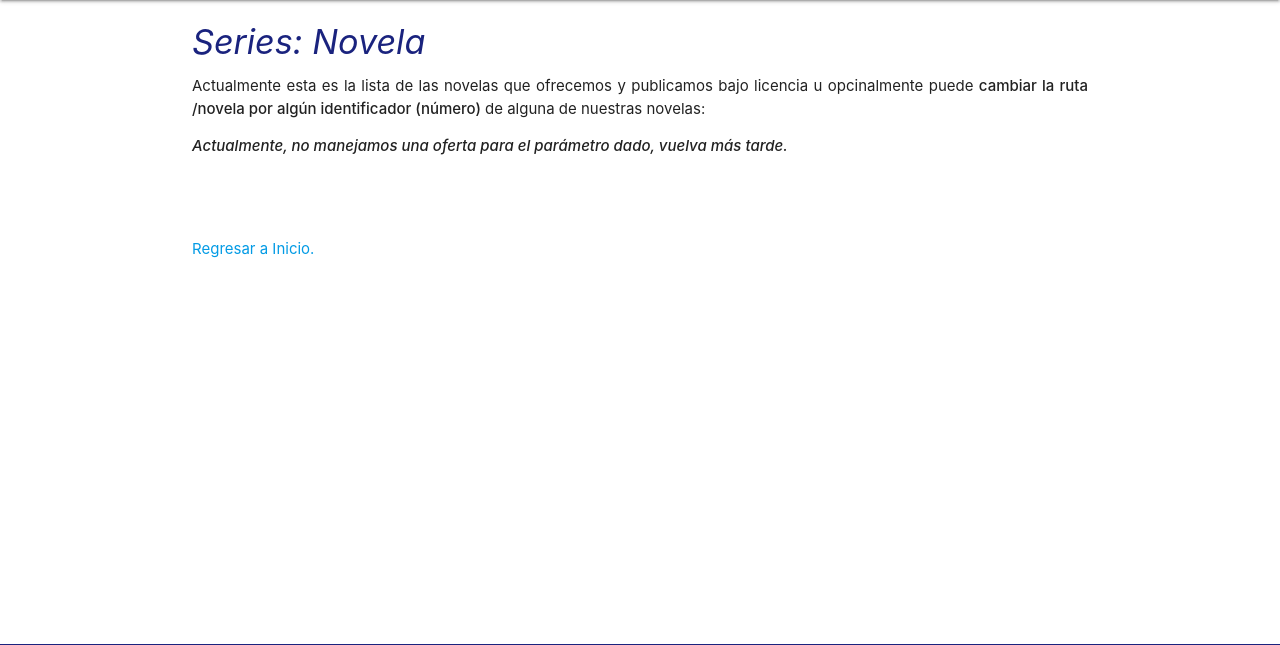
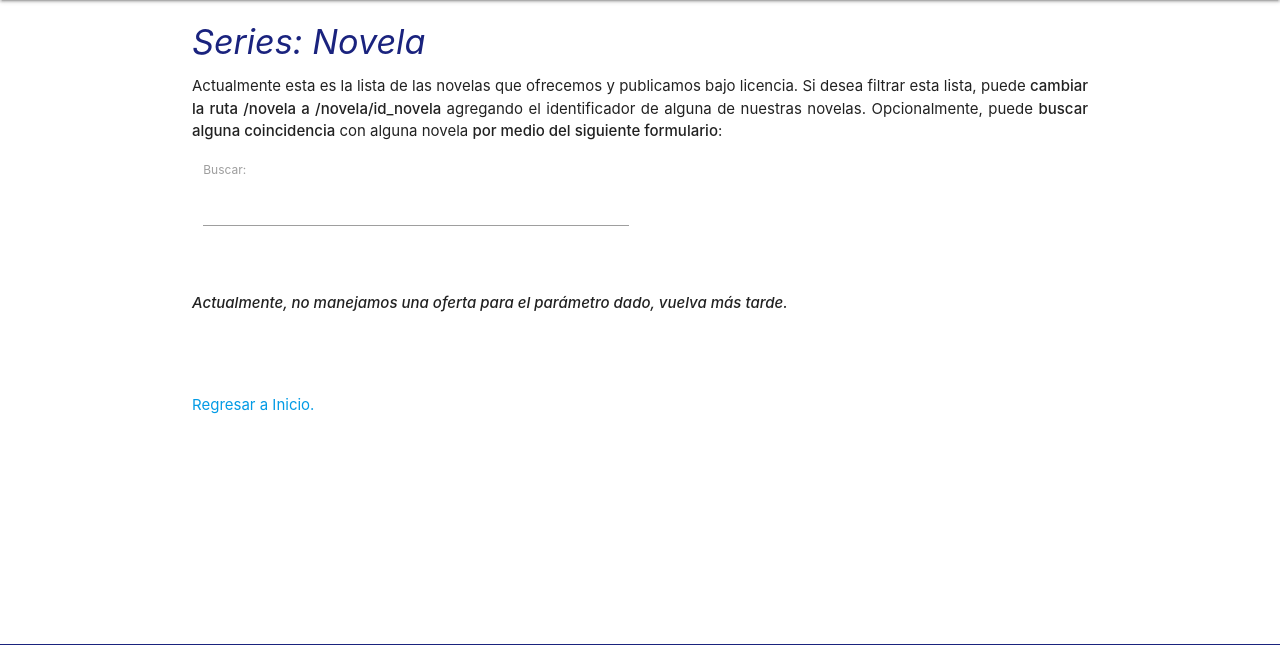
Before and after one commit to KarenLB2000/TC2005B.401-Laboratorios, a Node server app: page /sevenseas/novela/1 in a window 1280 px wide. Shown: the part 64-709 px from the top of the page. Run offline with Node 20, Linux system fonts and the light colour scheme; the visitor is signed in with stand-in values (Sample User, id 1); data that the repository does not hold is empty.

Commit message:
L24: AJAX

```diff
--- a/Laboratorio 11-13/app.js
+++ b/Laboratorio 11-13/app.js
@@ -22,6 +22,7 @@ app.use('/uploads', express.static(path.join(__dirname, 'uploads')));
 
 // Paquetes Node.js.
 app.use(bodyParser.urlencoded({extended: false}));
+app.use(bodyParser.json());
 
 // Configuración multer (manejo de archivos).
 //fileStorage: Es nuestra constante de configuración para manejar el almacenamiento
@@ -61,12 +62,11 @@ app.use((request, response, next) => {
     next();
 });
 
-app.listen(3000);
-
 // Error 404.
-/*app.get('*', (request, response, next) => {
+app.get('*', (request, response, next) => {
     console.log('Error de acceso a la ruta');
     response.status(404);
     let respuesta = '<!DOCTYPE html><html><head><meta charset="UTF-8"><title>Laboratorios TC2005B</title></head><body><h1>FE | Sitio no encontrado.</h1><p>Lo siento, el elemento que buscas no existe. Para acceder a la magia de Fire Emblem, intenta tu suerte con la ruta: /fe</p></body>';
     response.send(respuesta);
-});*/
+});
+app.listen(3000);
--- a/Laboratorio 11-13/controllers/sevenseas_controllers.js
+++ b/Laboratorio 11-13/controllers/sevenseas_controllers.js
@@ -38,6 +38,16 @@ exports.novela_filtrada = (request, response, next) => {
                 novelas: rows,
                 home: 0
             });
+        })
+        .catch(err => {
+            console.log(err);
+        });
+};
+
+exports.buscar_novela = (request, response, next) => {
+    Novel.match(request.params.valor)
+        .then(([rows, fieldData]) => {
+            response.status(200).json(rows);
         })
         .catch(err => {
             console.log(err);
--- a/Laboratorio 11-13/models/novela.js
+++ b/Laboratorio 11-13/models/novela.js
@@ -23,4 +23,10 @@ module.exports = class Novela {
     static fetchOne(id_novela) {
         return db.execute('SELECT * FROM novela WHERE id_novela=?', [id_novela]);
     }
+
+    // Método para devolver un objeto cuyos atributos hagan match o coincidan con cierto valor.
+    static match(valor) {
+        return db.execute('SELECT * FROM novela WHERE (titulo LIKE ? OR descripcion LIKE ? OR autor LIKE ? OR artista LIKE ?)',
+            ['%' + valor + '%', '%' + valor + '%', '%' + valor + '%', '%' + valor + '%']);
+    }
 }
--- a/Laboratorio 11-13/package.json
+++ b/Laboratorio 11-13/package.json
@@ -4,7 +4,7 @@
   "description": "Laboratorios TC2005B",
   "main": "(app.js)",
   "scripts": {
-    "start": "node app.js",
+    "start": "nodemon app.js",
     "dev": "nodemon ./app.js",
     "test": "echo \"Error: no test specified\" && exit 1"
   },
--- a/Laboratorio 11-13/routes/sevenseas.routes.js
+++ b/Laboratorio 11-13/routes/sevenseas.routes.js
@@ -13,9 +13,10 @@ router.post('/series_mod', isAuth, SSController.pmod_comic);
 router.use('/manga', isAuth, SSController.manga);
 router.get('/series', isAuth, SSController.get_series);
 router.post('/series', isAuth, SSController.post_series);
+router.get('/novela/:id_novela', isAuth, SSController.novela_filtrada);
+router.get('/buscar/:valor', isAuth, SSController.buscar_novela);
 router.use('/novela', isAuth, SSController.novela);
 router.get('/breakingbad', isAuth, SSController.breakingbad);
-router.get('/:id_novela', isAuth, SSController.novela_filtrada);
 router.use('/', isAuth, SSController.home);
 
 module.exports = router;
--- a/Laboratorio 11-13/views/novela.ejs
+++ b/Laboratorio 11-13/views/novela.ejs
@@ -2,11 +2,19 @@
 
         <h4>Series: Novela</h4>
         <p>
-                Actualmente esta es la lista de las novelas que ofrecemos y publicamos bajo licencia u opcinalmente puede
-                <strong>cambiar la ruta /novela por algún identificador (número) </strong> de alguna de nuestras novelas:
+                Actualmente esta es la lista de las novelas que ofrecemos y publicamos bajo licencia. Si desea filtrar esta lista, puede
+                <strong>cambiar la ruta /novela a /novela/id_novela </strong> agregando el identificador de alguna de nuestras novelas. Opcionalmente,
+                puede <strong>buscar alguna coincidencia</strong> con alguna novela <strong>por medio del siguiente formulario</strong>:
         </p>
 
         <div class="row">
+                <div class="col s12 m6 l6">
+                        <label for="buscar">Buscar: </label>
+                        <input type="text" name="buscar" id="buscar">
+                </div>
+        </div><br>
+
+        <div class="row" id="respuesta_ajax">
                 <% if (novelas.length > 0) { %>
                         <% for (let novela of novelas) { %>
                         <div class="col l6 m6 s12">
@@ -20,7 +28,7 @@
                                                 Autor: <%= novela.autor %><br>
                                                 Artista: <%= novela.artista %><br>
                                                 ISBN: <%= novela.isbn %><br>
-                                        </p>
+                                                </p>
                                         </div>
                                         <div class="card-reveal">
                                           <span class="card-title grey-text text-darken-4"><%= novela.titulo %><i class="material-icons right">close</i></span>
@@ -36,4 +44,53 @@
 
         <a href="/sevenseas">Regresar a Inicio.</a><br><br>
 
+        <script>
+                const accion_asincrona = () => {
+                        const valor_busqueda = document.getElementById('buscar').value;
+                        console.log(valor_busqueda);
+
+                        // Petición asíncrona.
+                        fetch('/sevenseas/buscar/'+ valor_busqueda, {
+                                method: 'GET',
+                                headers: {
+                                'Content-Type': 'application/json',
+                                }
+                        }).then(result => {
+                                return result.json(); // 2° promesa.
+                        }).then(data => {
+                                // Modificación del DOM de página de acuerdo a los datos de 2° promesa.
+                                let respuesta = '';
+
+                                for(let novela of data) {
+                                respuesta += '<div class="col l6 m6 s12">' +
+                                        '<div class="card">' +
+                                        '    <div class="card-image waves-effect waves-block waves-light">' +
+                                        '        <img class="activator" src="'+ novela.imagen +'">' +
+                                        '    </div>' +
+                                        '   <div class="card-content">' +
+                                        '        <span class="card-title activator grey-text text-darken-4">' + novela.titulo + '(' + novela.id_novela +  ') <i class="material-icons right">more_vert</i></span>' +
+                                        '        <p>' +
+                                        '               Autor: ' + novela.autor +'<br>' +
+                                        '               Artista: ' + novela.artista +'<br>' +
+                                        '               ISBN: ' + novela.isbn +'<br>' +
+                                        '        </p>' +
+                                        '    </div>' +
+                                        '    <div class="card-reveal">' +
+                                        '        <span class="card-title grey-text text-darken-4">' + novela.titulo + '<i class="material-icons right">close</i></span>' +
+                                        '        <p>' + novela.descripcion +'</p>' +
+                                        '    </div>' +
+                                        '</div>' +
+                                '</div>';
+                                }
+                                document.getElementById('respuesta_ajax').innerHTML = respuesta;
+
+                        }).catch(err => {
+                                console.log(err);
+                        });
+                };
+
+                document.getElementById('buscar').onkeyup = accion_asincrona;
+
+        </script>
+
 <%- include('includes/foot.ejs') %>
```
